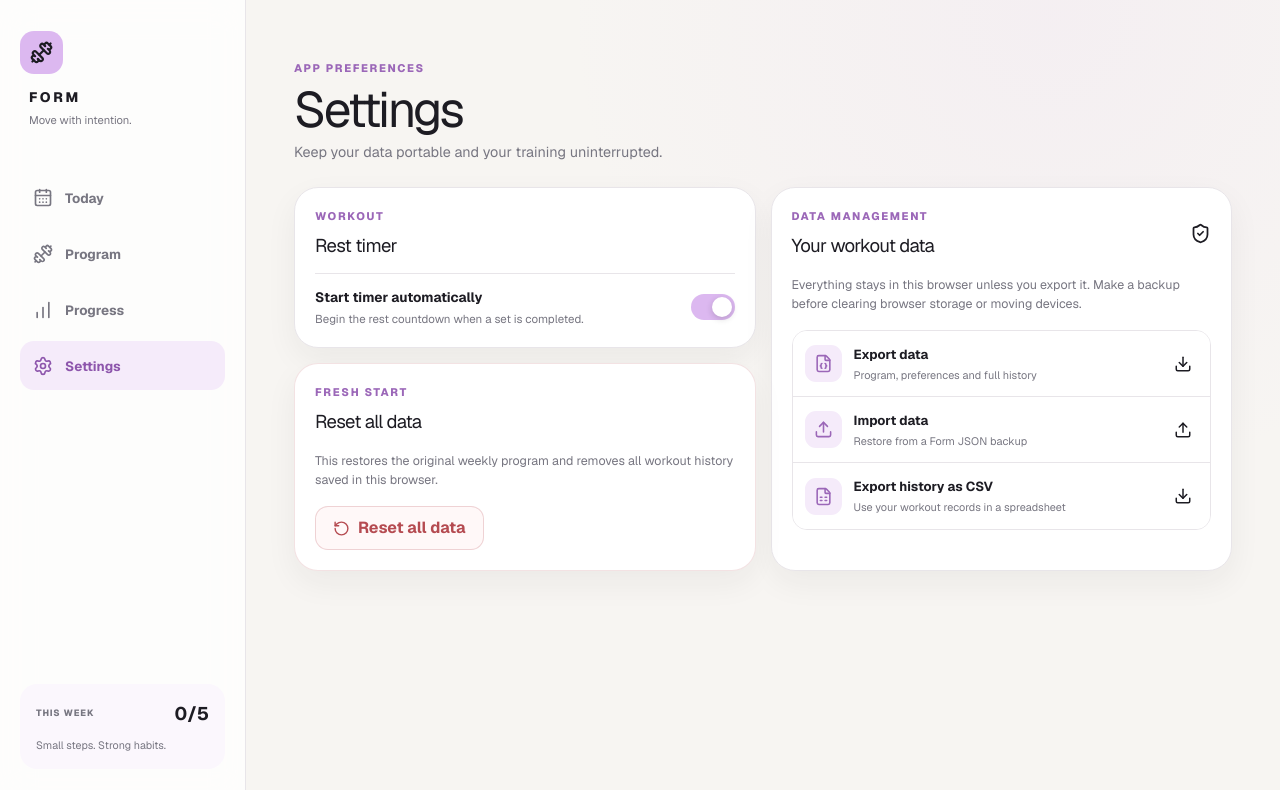
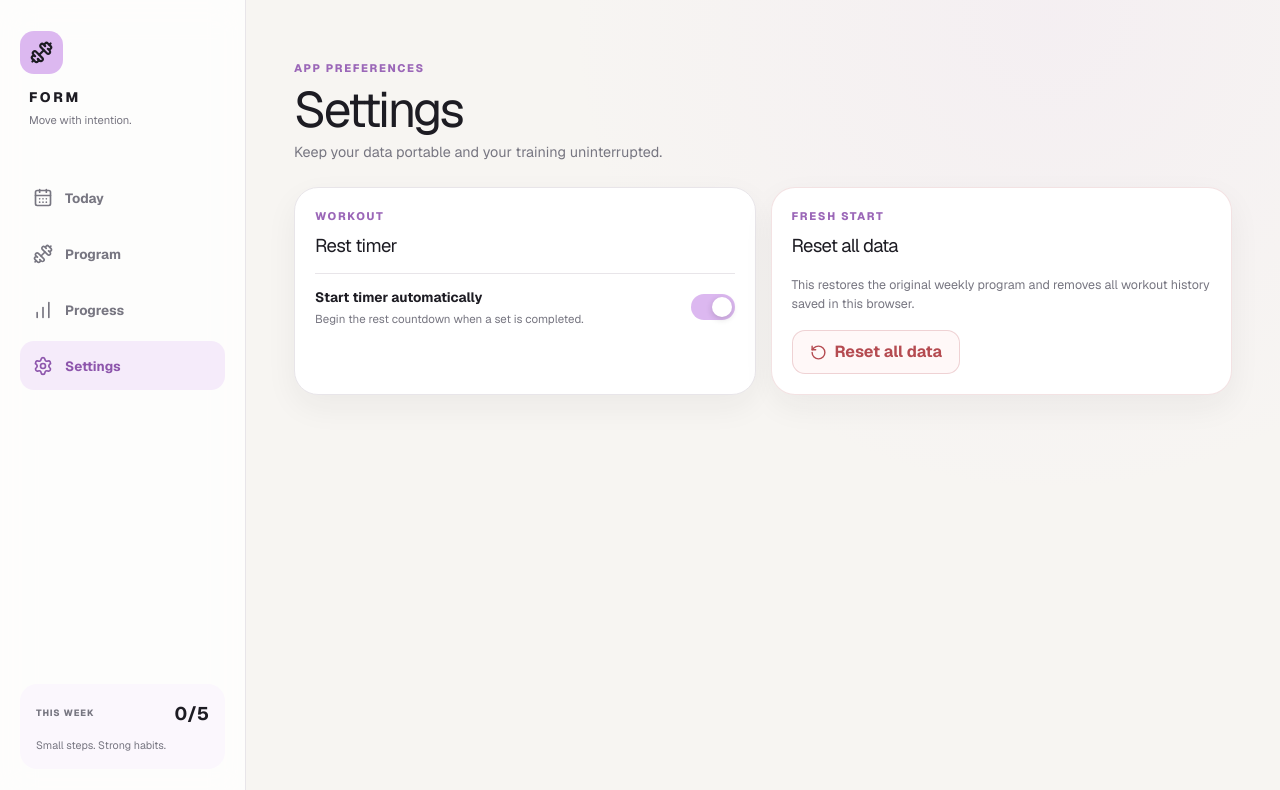
Before and after one commit to Pieter3033/M_GymApp, a Next.js app: page / in a window 1280 px wide. Both pictures are taken after a click on the button "Settings". Shown: the top 790 px of the page. Built offline with nearby package versions, Linux system fonts and the light colour scheme.

Commit message:
Remove workout data settings card

```diff
--- a/app/components/SettingsScreen.tsx
+++ b/app/components/SettingsScreen.tsx
@@ -1,17 +1,8 @@
 "use client";
 
-import { useRef } from "react";
-import {
-  Download,
-  FileJson,
-  FileSpreadsheet,
-  RotateCcw,
-  ShieldCheck,
-  Upload,
-} from "lucide-react";
+import { RotateCcw } from "lucide-react";
 import { createDefaultData } from "@/lib/defaultData";
 import type { GymAppData } from "@/lib/types";
-import { exportCsv, isGymAppData } from "@/lib/storage";
 
 interface SettingsScreenProps {
   data: GymAppData;
@@ -19,46 +10,11 @@ interface SettingsScreenProps {
   notify: (message: string) => void;
 }
 
-const download = (content: string, type: string, filename: string) => {
-  const blob = new Blob([content], { type });
-  const url = URL.createObjectURL(blob);
-  const link = document.createElement("a");
-  link.href = url;
-  link.download = filename;
-  link.click();
-  URL.revokeObjectURL(url);
-};
-
 export function SettingsScreen({
   data,
   setData,
   notify,
 }: SettingsScreenProps) {
-  const fileInput = useRef<HTMLInputElement>(null);
-
-  const importData = async (file?: File) => {
-    if (!file) return;
-    try {
-      const parsed: unknown = JSON.parse(await file.text());
-      if (!isGymAppData(parsed)) {
-        notify("That file isn’t a valid Form backup");
-        return;
-      }
-      if (
-        window.confirm(
-          "Importing will replace your current program and workout history on this device. Continue?",
-        )
-      ) {
-        setData(parsed);
-        notify("Backup imported");
-      }
-    } catch {
-      notify("We couldn’t read that backup file");
-    } finally {
-      if (fileInput.current) fileInput.current.value = "";
-    }
-  };
-
   return (
     <div className="screen settings-screen">
       <header className="page-header">
@@ -98,69 +54,6 @@ export function SettingsScreen({
           </label>
         </section>
 
-        <section className="settings-card card">
-          <div className="section-heading">
-            <div>
-              <span className="eyebrow">DATA MANAGEMENT</span>
-              <h2>Your workout data</h2>
-            </div>
-            <ShieldCheck size={21} />
-          </div>
-          <p className="section-intro">
-            Everything stays in this browser unless you export it. Make a
-            backup before clearing browser storage or moving devices.
-          </p>
-          <div className="settings-actions">
-            <button
-              onClick={() =>
-                download(
-                  JSON.stringify(data, null, 2),
-                  "application/json",
-                  `form-backup-${new Date().toISOString().slice(0, 10)}.json`,
-                )
-              }
-            >
-              <span className="action-icon"><FileJson size={19} /></span>
-              <span>
-                <strong>Export data</strong>
-                <small>Program, preferences and full history</small>
-              </span>
-              <Download size={18} />
-            </button>
-            <button onClick={() => fileInput.current?.click()}>
-              <span className="action-icon"><Upload size={19} /></span>
-              <span>
-                <strong>Import data</strong>
-                <small>Restore from a Form JSON backup</small>
-              </span>
-              <Upload size={18} />
-            </button>
-            <input
-              className="sr-only"
-              ref={fileInput}
-              type="file"
-              accept="application/json,.json"
-              onChange={(event) => importData(event.target.files?.[0])}
-            />
-            <button
-              onClick={() =>
-                download(
-                  exportCsv(data.workoutHistory),
-                  "text/csv",
-                  `form-history-${new Date().toISOString().slice(0, 10)}.csv`,
-                )
-              }
-            >
-              <span className="action-icon"><FileSpreadsheet size={19} /></span>
-              <span>
-                <strong>Export history as CSV</strong>
-                <small>Use your workout records in a spreadsheet</small>
-              </span>
-              <Download size={18} />
-            </button>
-          </div>
-        </section>
-
         <section className="settings-card card danger-zone">
           <div className="section-heading">
             <div>
--- a/app/globals.css
+++ b/app/globals.css
@@ -1726,10 +1726,6 @@ h2 {
     grid-template-columns: 1fr 1fr;
   }
 
-  .settings-card:nth-child(2) {
-    grid-row: span 2;
-  }
-
   .toast {
     right: 28px;
     bottom: 28px;
```
